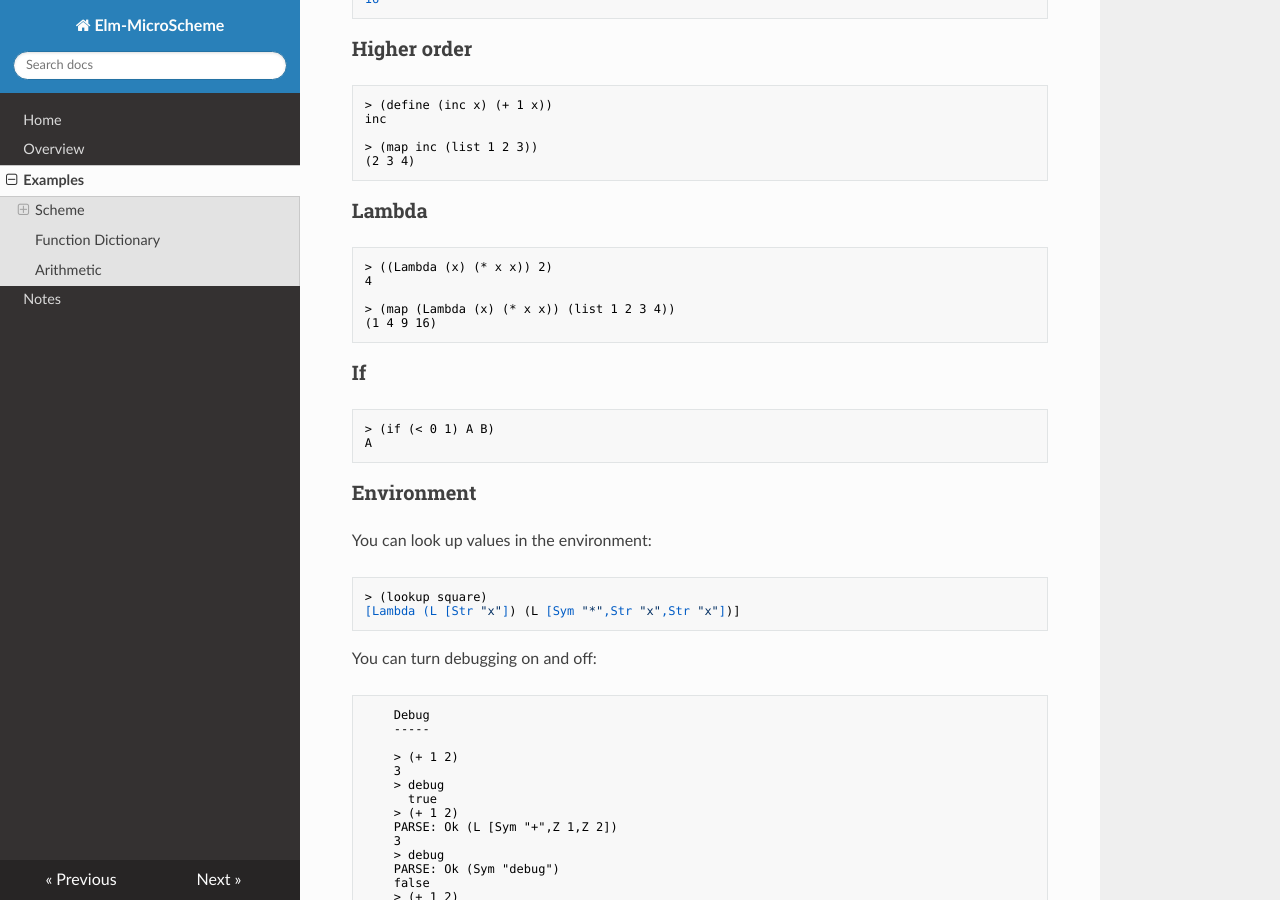
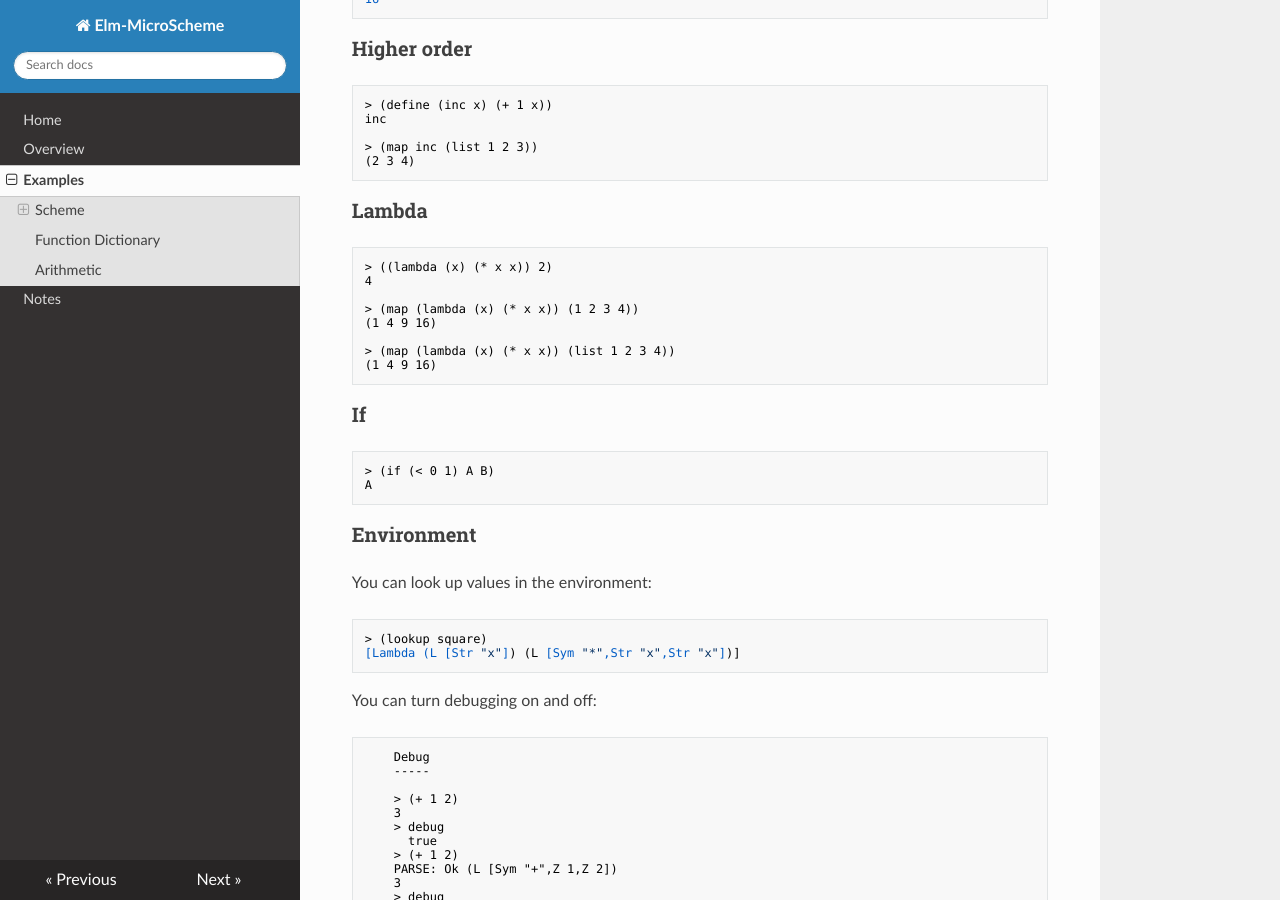
Before and after one commit to jxxcarlson/elm-microscheme, an MkDocs documentation site: the page built from docs/docs/examples.md, in a window 1280 px wide and 900 px high, scrolled down 1051 px. Built offline with MkDocs 1.6.1, drawn with Linux system fonts in a browser that asks for light colours; nearby versions of some CDN libraries.

Commit message:
tweaks to lambda

````diff
--- a/docs/docs/examples.md
+++ b/docs/docs/examples.md
@@ -76,10 +76,13 @@ inc
 ### Lambda
 
 ```text
-> ((Lambda (x) (* x x)) 2)
+> ((lambda (x) (* x x)) 2)
 4
 
-> (map (Lambda (x) (* x x)) (list 1 2 3 4))
+> (map (lambda (x) (* x x)) (1 2 3 4))
+(1 4 9 16)
+
+> (map (lambda (x) (* x x)) (list 1 2 3 4))
 (1 4 9 16)
 ```
 
````
Also changed, not shown: 1 other file.
